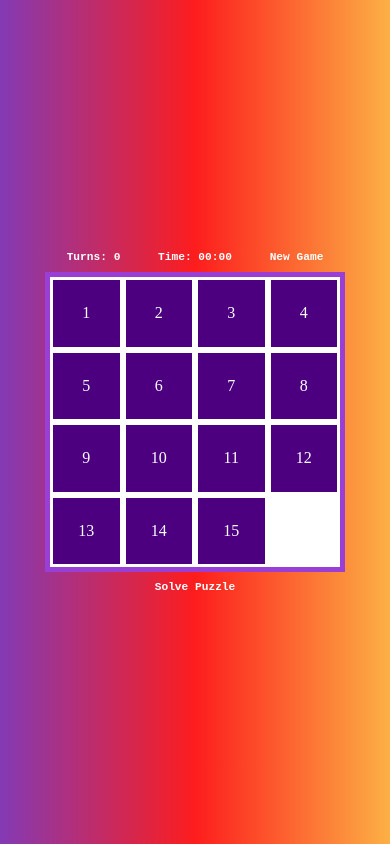
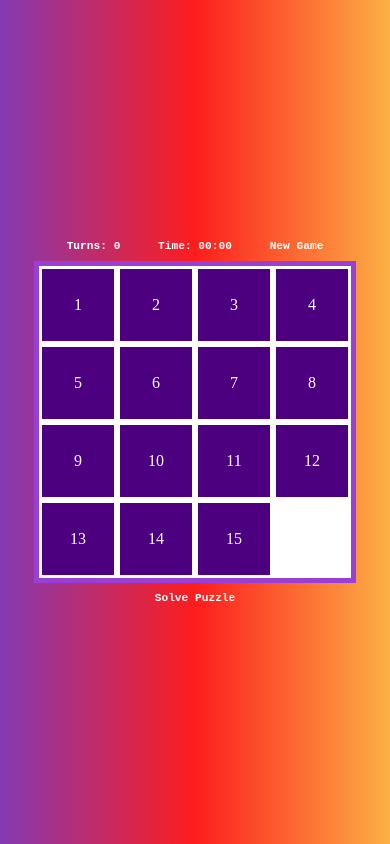
Before and after one commit to Holbootla/projects-2020, a plain HTML site: page gem-puzzle/index.html in a window 390 px wide. Drawn offline with Linux system fonts and the light colour scheme.

Commit message:
feat: add responsive board size

```diff
--- a/gem-puzzle/style.css
+++ b/gem-puzzle/style.css
@@ -26,7 +26,7 @@
     flex-direction: column;
     justify-content: center;
     align-items: center;
-    background-color: rgba(0, 0, 0, 0.95);
+    background-color: rgba(0, 0, 0, 0.9);
 }
 
 .popup-new-game-title {
@@ -105,8 +105,8 @@
 
 .board {
     box-sizing: content-box;
-    width: 500px;
-    height: 500px;
+    width: min(50vw, 50vh);
+    height: min(50vw, 50vh);
     border: 5px solid #993fd6;
     position: relative;
     background-color: #ffffff;
@@ -168,8 +168,8 @@
     }
 
     .board {
-        width: 380px;
-        height: 380px;
+        width: min(60vw, 60vh);
+        height: min(60vw, 60vh);
     }
 
     .solve-button {
@@ -198,8 +198,8 @@
     }
 
     .board {
-        width: 290px;
-        height: 290px;
+        width: min(80vw, 80vh);
+        height: min(80vw, 80vh);
     }
 
     .gem {
```
